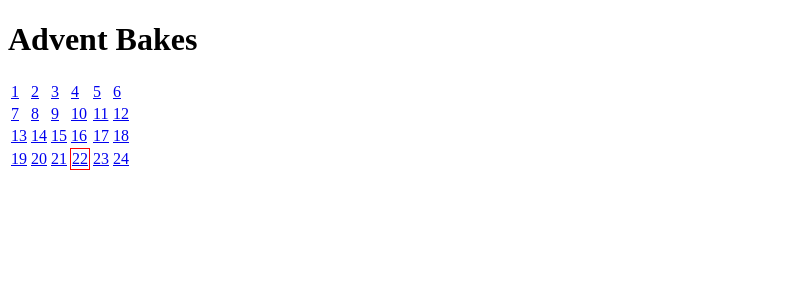
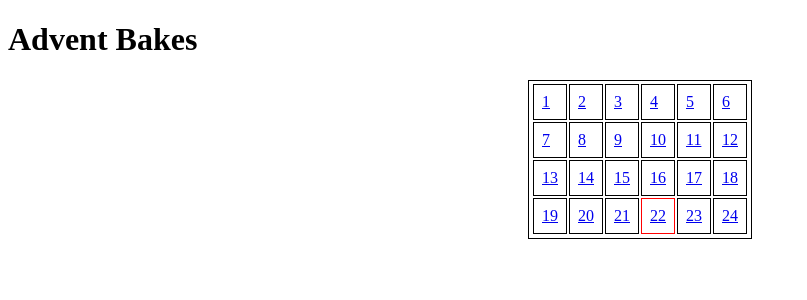
Before and after one commit to matthewnoel/advent-bakes, a SvelteKit app: page / in a window 1280 px wide. Shown: the top 300 px of the page, without its empty margins (0-807 px from the left). Built offline with nearby package versions, Linux system fonts and the light colour scheme.

Commit message:
beginning 2025 work

```diff
--- a/src/routes/+page.svelte
+++ b/src/routes/+page.svelte
@@ -17,10 +17,10 @@
 					<td
 						style={12 === new Date().getMonth() + 1 &&
 						rowIndex * 6 + colIndex + 1 === new Date().getDate()
-							? 'border: 1px solid red;'
+							? 'border-color: red !important;'
 							: ''}
 					>
-						<a href="{base}/2024/day/{rowIndex * 6 + colIndex + 1}">{rowIndex * 6 + colIndex + 1}</a
+						<a href="{base}/2025/day/{rowIndex * 6 + colIndex + 1}">{rowIndex * 6 + colIndex + 1}</a
 						>
 					</td>
 				{/each}
@@ -28,3 +28,15 @@
 		{/each}
 	</tbody>
 </table>
+
+<style>
+	table {
+		margin: auto;
+		border: 1px solid black;
+		padding: 0.1rem;
+	}
+	td {
+		border: 1px solid black;
+		padding: 0.5rem;
+	}
+</style>
```
Also changed, not shown: src/routes/2025/day/[slug]/+page.svelte (renamed from src/routes/2024/day/[slug]/+page.svelte), src/routes/2025/day/[slug]/+page.ts (renamed from src/routes/2024/day/[slug]/+page.ts).
